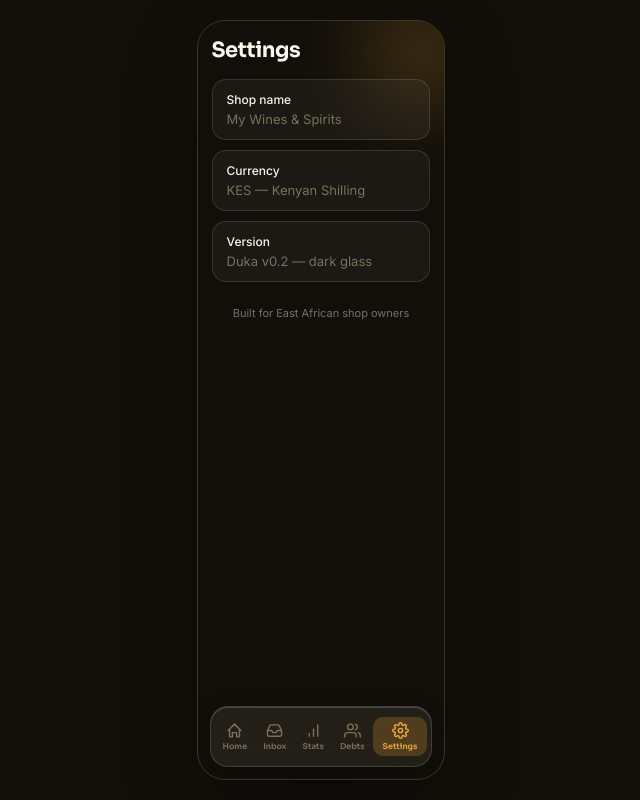
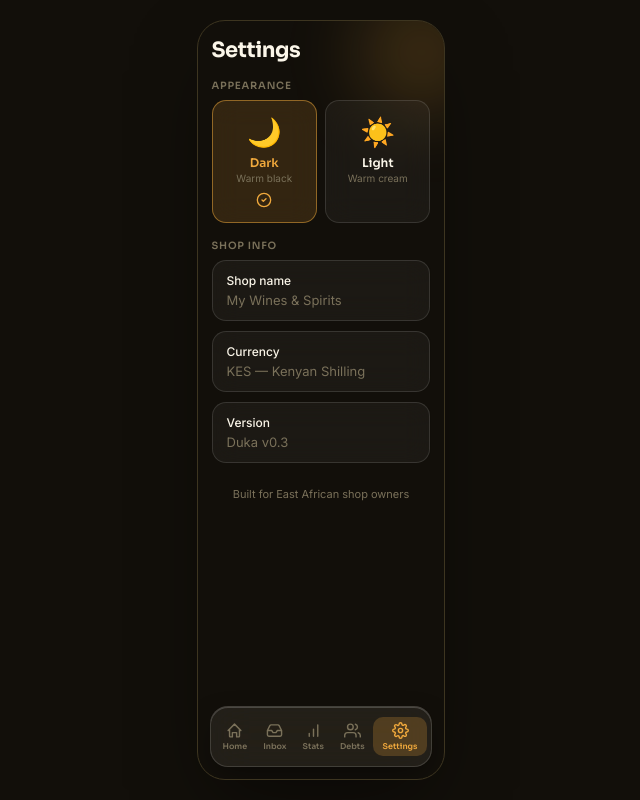
Before and after one commit to bred9702-svg/Duka-app-fin, a React (Vite) app: page /settings in a window 1280 px wide. Shown: the whole page, without its empty margins (319-959 px from the left). Built offline with nearby package versions, Linux system fonts and the light colour scheme; no server answers; the database is empty.

Commit message:
Update SettingsScreen.jsx

```diff
--- a/src/screens/SettingsScreen.jsx
+++ b/src/screens/SettingsScreen.jsx
@@ -1,50 +1,92 @@
 import Card from '../components/ui/Card'
+import useAppStore from '../store/useAppStore'
+import Icon from '../components/ui/Icon'
 
 export default function SettingsScreen() {
+  const theme = useAppStore((s) => s.theme)
+  const setTheme = useAppStore((s) => s.setTheme)
+
   return (
     <div style={{ flex: 1, overflowY: 'auto', padding: '16px 14px 8px', position: 'relative' }}>
-      <div
-        className="bg-blob"
-        style={{ width: 120, height: 120, top: -20, right: -30, background: 'rgba(240,169,61,0.18)' }}
-      />
+      <div className="bg-blob" style={{ width: 120, height: 120, top: -20, right: -30, background: 'rgba(240,169,61,0.18)' }} />
 
       <div style={{ position: 'relative', zIndex: 1 }}>
-        <h1
-          style={{
-            fontFamily: 'var(--font-display)',
-            fontSize: 21,
-            fontWeight: 700,
-            color: 'var(--text-hi)',
-            letterSpacing: '-0.02em',
-            marginBottom: 16,
-          }}
-        >
+        <h1 style={{ fontFamily: 'var(--font-display)', fontSize: 21, fontWeight: 700, color: 'var(--text-hi)', letterSpacing: '-0.02em', marginBottom: 16 }}>
           Settings
         </h1>
 
+        {/* Theme toggle */}
+        <p style={{ fontFamily: 'var(--font-display)', fontSize: 10, fontWeight: 600, color: 'var(--text-low)', marginBottom: 8, textTransform: 'uppercase', letterSpacing: '0.08em' }}>
+          Appearance
+        </p>
+        <div style={{ display: 'grid', gridTemplateColumns: '1fr 1fr', gap: 8, marginBottom: 16 }}>
+          <div
+            onClick={() => setTheme('dark')}
+            style={{
+              background: theme === 'dark' ? 'rgba(240,169,61,0.15)' : 'var(--glass-fill-soft)',
+              backdropFilter: 'blur(14px)',
+              WebkitBackdropFilter: 'blur(14px)',
+              border: theme === 'dark' ? '1.5px solid rgba(240,169,61,0.5)' : '1px solid var(--glass-border)',
+              borderRadius: 14,
+              padding: '14px 12px',
+              cursor: 'pointer',
+              textAlign: 'center',
+            }}
+          >
+            <div style={{ fontSize: 28, marginBottom: 6 }}>🌙</div>
+            <p style={{ fontFamily: 'var(--font-display)', fontSize: 12, fontWeight: 600, color: theme === 'dark' ? '#F0A93D' : 'var(--text-hi)' }}>
+              Dark
+            </p>
+            <p style={{ fontSize: 10, color: 'var(--text-low)', marginTop: 2 }}>Warm black</p>
+            {theme === 'dark' && (
+              <div style={{ marginTop: 8, display: 'flex', justifyContent: 'center' }}>
+                <Icon name="circleCheck" size={16} color="#F0A93D" />
+              </div>
+            )}
+          </div>
+          <div
+            onClick={() => setTheme('light')}
+            style={{
+              background: theme === 'light' ? 'rgba(240,169,61,0.15)' : 'var(--glass-fill-soft)',
+              backdropFilter: 'blur(14px)',
+              WebkitBackdropFilter: 'blur(14px)',
+              border: theme === 'light' ? '1.5px solid rgba(240,169,61,0.5)' : '1px solid var(--glass-border)',
+              borderRadius: 14,
+              padding: '14px 12px',
+              cursor: 'pointer',
+              textAlign: 'center',
+            }}
+          >
+            <div style={{ fontSize: 28, marginBottom: 6 }}>☀️</div>
+            <p style={{ fontFamily: 'var(--font-display)', fontSize: 12, fontWeight: 600, color: theme === 'light' ? '#F0A93D' : 'var(--text-hi)' }}>
+              Light
+            </p>
+            <p style={{ fontSize: 10, color: 'var(--text-low)', marginTop: 2 }}>Warm cream</p>
+            {theme === 'light' && (
+              <div style={{ marginTop: 8, display: 'flex', justifyContent: 'center' }}>
+                <Icon name="circleCheck" size={16} color="#F0A93D" />
+              </div>
+            )}
+          </div>
+        </div>
+
+        <p style={{ fontFamily: 'var(--font-display)', fontSize: 10, fontWeight: 600, color: 'var(--text-low)', marginBottom: 8, textTransform: 'uppercase', letterSpacing: '0.08em' }}>
+          Shop info
+        </p>
         <Card style={{ marginBottom: 10 }}>
           <p style={{ fontSize: 12, fontWeight: 500, color: 'var(--text-hi)', marginBottom: 4 }}>Shop name</p>
           <p style={{ fontSize: 13, color: 'var(--text-low)' }}>My Wines &amp; Spirits</p>
         </Card>
-
         <Card style={{ marginBottom: 10 }}>
           <p style={{ fontSize: 12, fontWeight: 500, color: 'var(--text-hi)', marginBottom: 4 }}>Currency</p>
           <p style={{ fontSize: 13, color: 'var(--text-low)' }}>KES — Kenyan Shilling</p>
         </Card>
-
         <Card style={{ marginBottom: 10 }}>
           <p style={{ fontSize: 12, fontWeight: 500, color: 'var(--text-hi)', marginBottom: 4 }}>Version</p>
-          <p style={{ fontSize: 13, color: 'var(--text-low)' }}>Duka v0.2 — dark glass</p>
+          <p style={{ fontSize: 13, color: 'var(--text-low)' }}>Duka v0.3</p>
         </Card>
 
-        <p
-          style={{
-            fontSize: 11,
-            color: 'var(--text-low)',
-            textAlign: 'center',
-            marginTop: 24,
-          }}
-        >
+        <p style={{ fontSize: 11, color: 'var(--text-low)', textAlign: 'center', marginTop: 24 }}>
           Built for East African shop owners
         </p>
       </div>
```
